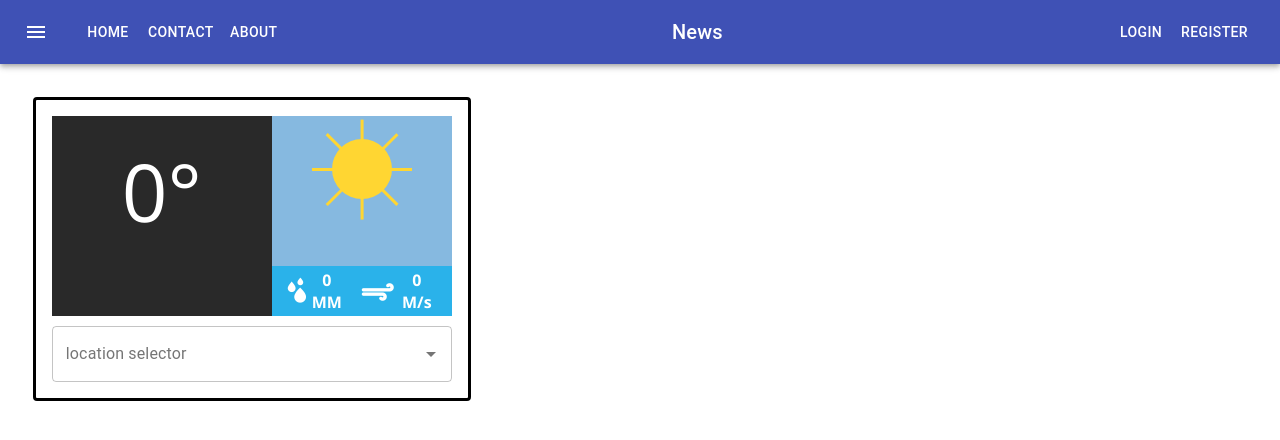
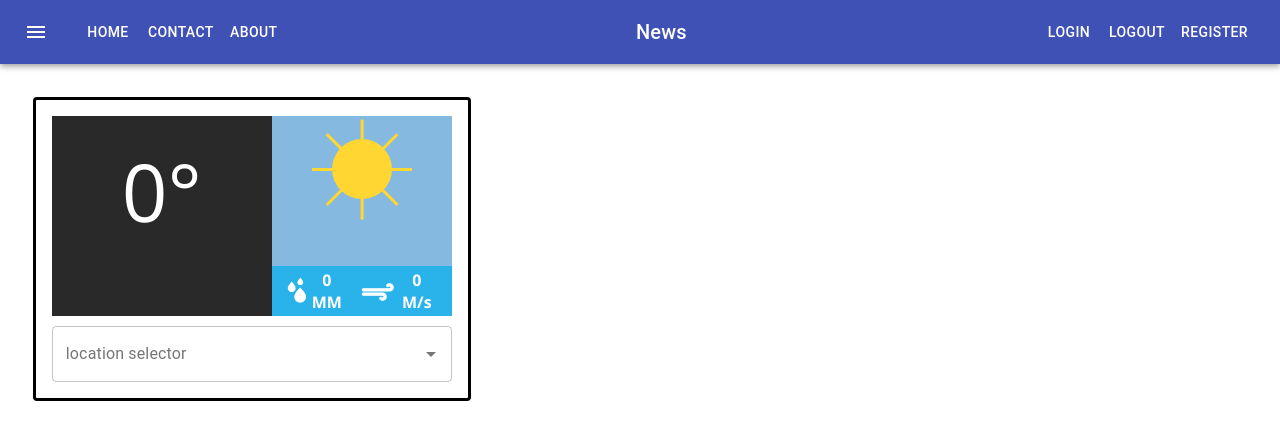
Before and after one commit to ferame/life-manager, a React (Create React App) app in the folder life-manager-web/: page / in a window 1280 px wide. Shown: the top 440 px of the page. Built offline with nearby package versions, Linux system fonts and the light colour scheme; no server answers.

Commit message:
Implemented logout

```diff
--- a/life-manager-web/src/components/TopBar.tsx
+++ b/life-manager-web/src/components/TopBar.tsx
@@ -7,6 +7,8 @@ import IconButton from '@material-ui/core/IconButton';
 import MenuIcon from '@material-ui/icons/Menu';
 import { useHistory } from 'react-router-dom';
 import { Button } from '@material-ui/core';
+import { logout } from 'redux/reducers/userSlice';
+import { useDispatch } from 'react-redux';
 
 const useStyles = makeStyles((theme: Theme) =>
   createStyles({
@@ -24,6 +26,7 @@ const useStyles = makeStyles((theme: Theme) =>
 
 export default function TopBar() {
     const classes = useStyles();
+    const dispatch = useDispatch();
     let history = useHistory();
     return (
         <div className={classes.root}>
@@ -39,6 +42,10 @@ export default function TopBar() {
                 News
             </Typography>
             <Button color="inherit" onClick={() => history.push('/login')}>Login</Button>
+            <Button color="inherit" onClick={() => {
+                dispatch(logout());
+                history.push('/login');
+              }}>Logout</Button>
             <Button color="inherit" onClick={() => history.push('/register')}>Register</Button>
             </Toolbar>
         </AppBar>
--- a/life-manager-web/src/redux/reducers/userSlice.ts
+++ b/life-manager-web/src/redux/reducers/userSlice.ts
@@ -34,4 +34,9 @@ export const login = (user: User): AppThunk => dispatch => {
   console.log("Called location getter");
 }
 
+export const logout = (): AppThunk => dispatch => {
+  dispatch(setUser(initialState));
+  console.log("User logged out");
+}
+
 export default userSlice.reducer;
```
